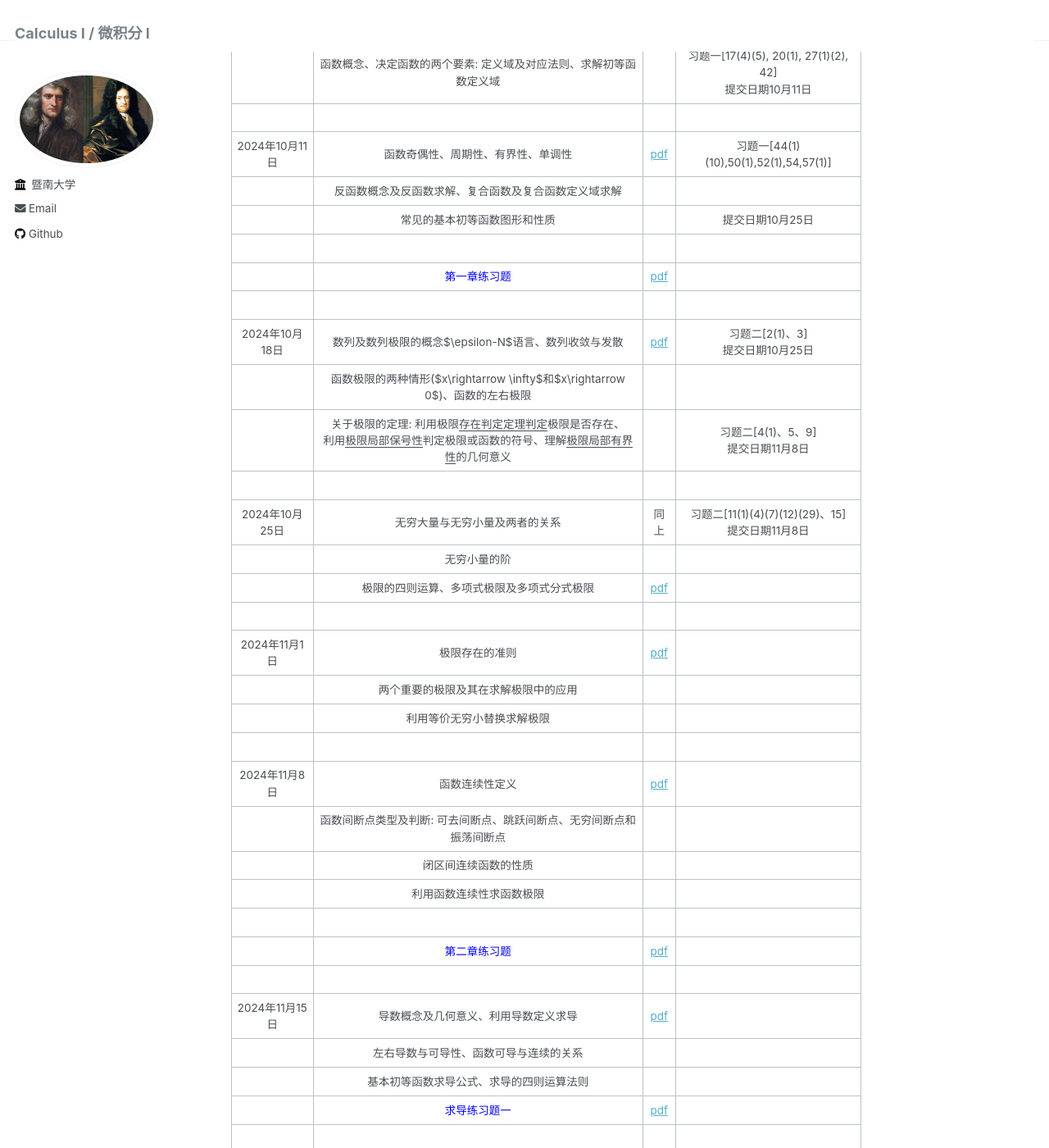
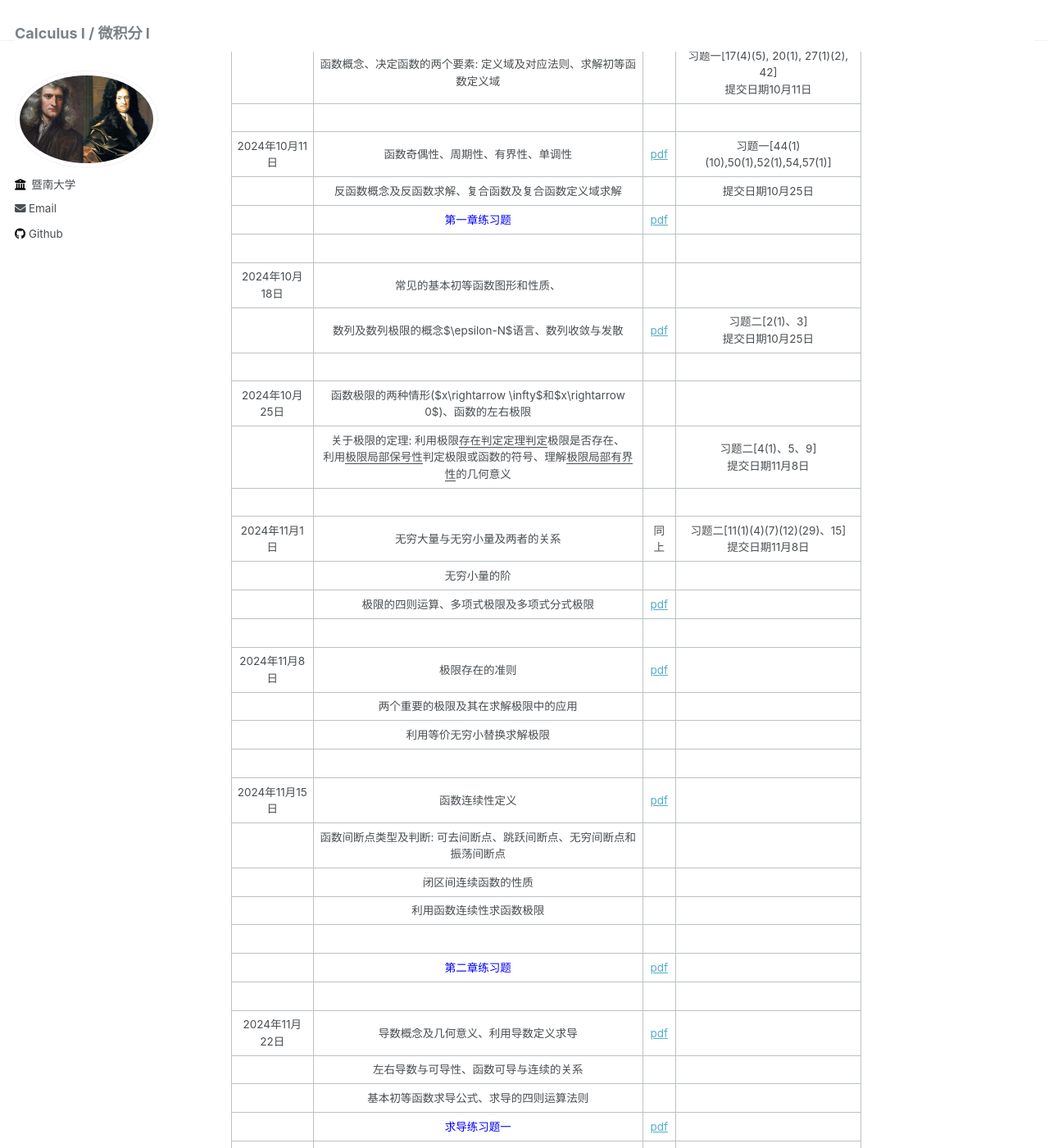
Before and after one commit to wangyuanhao/calculus_course_webpage, a Jekyll site: the page built from _pages/about.md, in a window 1280 px wide and 1400 px high, scrolled down 1782 px. Shown: the whole window at 82% size. Built offline with Jekyll 4.4.1, drawn with Linux system fonts in a browser that asks for light colours; some of the changed text lies outside the part shown.

Commit message:
Update about.md

```diff
--- a/_pages/about.md
+++ b/_pages/about.md
@@ -62,62 +62,62 @@ redirect_from:
 |                                     | 函数概念、决定函数的两个要素: 定义域及对应法则、求解初等函数定义域 |                                   | 习题一[17(4)(5), 20(1), 27(1)(2), 42]<br>提交日期10月11日 |
 |                                     |                             []()                             |                                   |                                                           |
 |           2024年10月11日            |              函数奇偶性、周期性、有界性、单调性              |     [pdf](../notes/part2.pdf)     |          习题一[44(1)(10),50(1),52(1),54,57(1)]           |
-|                                     |     反函数概念及反函数求解、复合函数及复合函数定义域求解     |                                   |                                                           |
-|                                     |                 常见的基本初等函数图形和性质                 |                                   |                     提交日期10月25日                      |
-|                                     |                                                              |                                   |                                                           |
+|                                     |     反函数概念及反函数求解、复合函数及复合函数定义域求解     |                                   |                     提交日期10月25日                      |
 |                                     |             <font color=blue>第一章练习题</font>             | [pdf](../notes/Ch1_exercise.pdf)  |                                                           |
 |                                     |                                                              |                                   |                                                           |
-|           2024年10月18日            |     数列及数列极限的概念$\epsilon-N$语言、数列收敛与发散     |     [pdf](../notes/part3.pdf)     |           习题二[2(1)、3]<br/>提交日期10月25日            |
-|                                     | 函数极限的两种情形($x\rightarrow \infty$和$x\rightarrow 0$)、函数的左右极限 |                                   |                                                           |
+|           2024年10月18日            |                常见的基本初等函数图形和性质、                |                                   |                                                           |
+|                                     |     数列及数列极限的概念$\epsilon-N$语言、数列收敛与发散     |     [pdf](../notes/part3.pdf)     |           习题二[2(1)、3]<br/>提交日期10月25日            |
+|                                     |                                                              |                                   |                                                           |
+|           2024年10月25日            | 函数极限的两种情形($x\rightarrow \infty$和$x\rightarrow 0$)、函数的左右极限 |                                   |                                                           |
 |                                     | 关于极限的定理: 利用极限<u>存在判定定理判定</u>极限是否存在、<br />利用<u>极限局部保号性</u>判定极限或函数的符号、理解<u>极限局部有界性</u>的几何意义 |                                   |          习题二[4(1)、5、9]<br/>提交日期11月8日           |
 |                                     |                                                              |                                   |                                                           |
-|           2024年10月25日            |                无穷大量与无穷小量及两者的关系                |               同上                |    习题二[11(1)(4)(7)(12)(29)、15]<br/>提交日期11月8日    |
+|            2024年11月1日            |                无穷大量与无穷小量及两者的关系                |               同上                |    习题二[11(1)(4)(7)(12)(29)、15]<br/>提交日期11月8日    |
 |                                     |                         无穷小量的阶                         |                                   |                                                           |
 |                                     |          极限的四则运算、多项式极限及多项式分式极限          |     [pdf](../notes/part4.pdf)     |                                                           |
 |                                     |                                                              |                                   |                                                           |
-|            2024年11月1日            |                        极限存在的准则                        |     [pdf](../notes/part5.pdf)     |                                                           |
+|            2024年11月8日            |                        极限存在的准则                        |     [pdf](../notes/part5.pdf)     |                                                           |
 |                                     |             两个重要的极限及其在求解极限中的应用             |                                   |                                                           |
 |                                     |                  利用等价无穷小替换求解极限                  |                                   |                                                           |
 |                                     |                                                              |                                   |                                                           |
-|            2024年11月8日            |                        函数连续性定义                        |     [pdf](../notes/part6.pdf)     |                                                           |
+|           2024年11月15日            |                        函数连续性定义                        |     [pdf](../notes/part6.pdf)     |                                                           |
 |                                     | 函数间断点类型及判断: 可去间断点、跳跃间断点、无穷间断点和振荡间断点 |                                   |                                                           |
 |                                     |                     闭区间连续函数的性质                     |                                   |                                                           |
 |                                     |                   利用函数连续性求函数极限                   |                                   |                                                           |
 |                                     |                                                              |                                   |                                                           |
 |                                     |             <font color=blue>第二章练习题</font>             | [pdf](../notes/Ch2_exercise.pdf)  |                                                           |
 |                                     |                                                              |                                   |                                                           |
-|           2024年11月15日            |             导数概念及几何意义、利用导数定义求导             |     [pdf](../notes/part7.pdf)     |                                                           |
+|           2024年11月22日            |             导数概念及几何意义、利用导数定义求导             |     [pdf](../notes/part7.pdf)     |                                                           |
 |                                     |            左右导数与可导性、函数可导与连续的关系            |                                   |                                                           |
 |                                     |           基本初等函数求导公式、求导的四则运算法则           |                                   |                                                           |
 |                                     |             <font color=blue>求导练习题一</font>             | [pdf](../notes/Ch3_exercise1.pdf) |                                                           |
 |                                     |                                                              |                                   |                                                           |
-|           2024年11月22日            |                         复合函数求导                         |     [pdf](../notes/part8.pdf)     |                                                           |
+|           2024年11月29日            |                         复合函数求导                         |     [pdf](../notes/part8.pdf)     |                                                           |
 |                                     |                    反函数求导、对数求导法                    |                                   |                                                           |
 |                                     |                 隐函数求导与参数方程函数求导                 |                                   |                                                           |
 |                                     |             <font color=blue>求导练习题二</font>             | [pdf](../notes/Ch3_exercise2.pdf) |                                                           |
 |                                     |                                                              |                                   |                                                           |
-|           2024年11月29日            |                           高阶导数                           |     [pdf](../notes/part9.pdf)     |                                                           |
+|            2024年12月6日            |                           高阶导数                           |     [pdf](../notes/part9.pdf)     |                                                           |
 |                                     |                  微分定义、微分与导数的关系                  |                                   |                                                           |
 |                                     |                    微分在近似计算中的应用                    |                                   |                                                           |
 |                                     |                    求导法则回顾与习题讲解                    |                                   |                                                           |
 |                                     |                                                              |                                   |                                                           |
-|            2024年12月6日            |  微分中值定理: 罗尔中值定理、拉格朗日中值定理、柯西中值定理  |    [pdf](../notes/part10.pdf)     |                                                           |
+|           2024年12月13日            |  微分中值定理: 罗尔中值定理、拉格朗日中值定理、柯西中值定理  |    [pdf](../notes/part10.pdf)     |                                                           |
 |                                     |                          洛必达法则                          |                                   |                                                           |
 |                                     |                          未定式求解                          |                                   |                                                           |
 |                                     |     <font color=blue>利用洛必达法则求解极限练习题</font>     |      [pdf](Ch4_exercise.pdf)      |                                                           |
 |                                     |                                                              |                                   |                                                           |
-|           2024年12月13日            |           利用导数符号判定函数增减性及求解单调区间           |     [pdf](../nots/part11.pdf)     |                                                           |
+|           2024年12月20日            |           利用导数符号判定函数增减性及求解单调区间           |     [pdf](../nots/part11.pdf)     |                                                           |
 |                                     |            函数极值点、利用导数符号判定极值点类型            |                                   |                                                           |
 |                                     |                                                              |                                   |                                                           |
-|           2024年12月20日            |                   函数最大值与最小值及应用                   |               同上                |                                                           |
+|           2024年12月27日            |                   函数最大值与最小值及应用                   |               同上                |                                                           |
 |                                     |               利用二阶导数判定曲线的凹向与拐点               |    [pdf](../notes/part12.pdf)     |                                                           |
 |                                     |                 函数的水平渐近线与垂直渐近线                 |                                   |                                                           |
 |                                     |                                                              |                                   |                                                           |
-|           2024年12月27日            |                           边际函数                           |               同上                |                                                           |
+|            2024年1月3日             |                           边际函数                           |               同上                |                                                           |
 |                                     |                      成本函数、收益函数                      |                                   |                                                           |
 |                                     |                          函数的弹性                          |                                   |                                                           |
 |                                     |                                                              |                                   |                                                           |
-|            2025年1月3日             |                           课程总结                           |    [pdf](../notes/summary.pdf)    |                                                           |
+|                                     |                           课程总结                           |    [pdf](../notes/summary.pdf)    |                                                           |
 |                                     |                           习题选讲                           |                                   |                                                           |
 |                                     |                     期末考注意事项与答疑                     |                                   |                                                           |
 |                                     |                                                              |                                   |                                                           |
```
